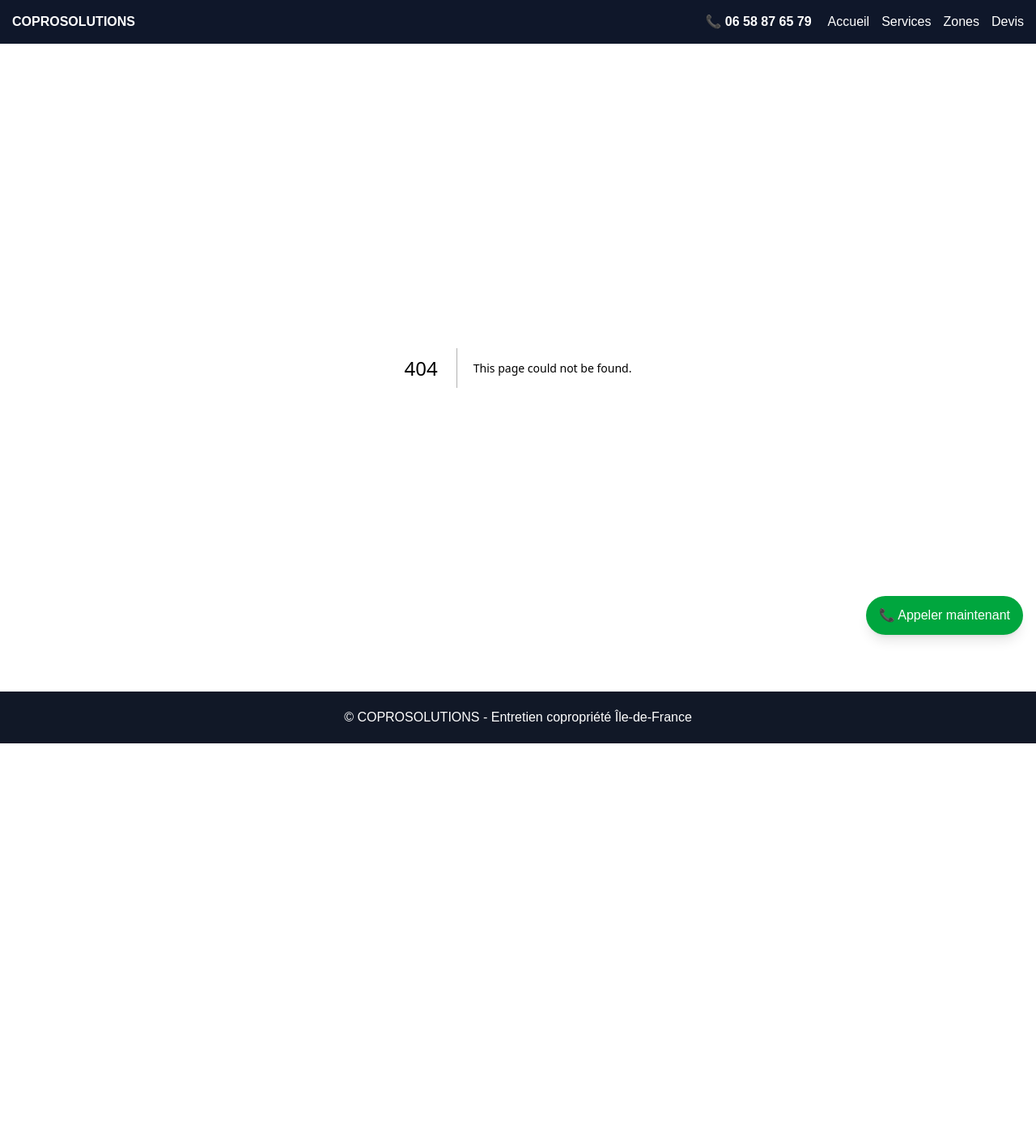
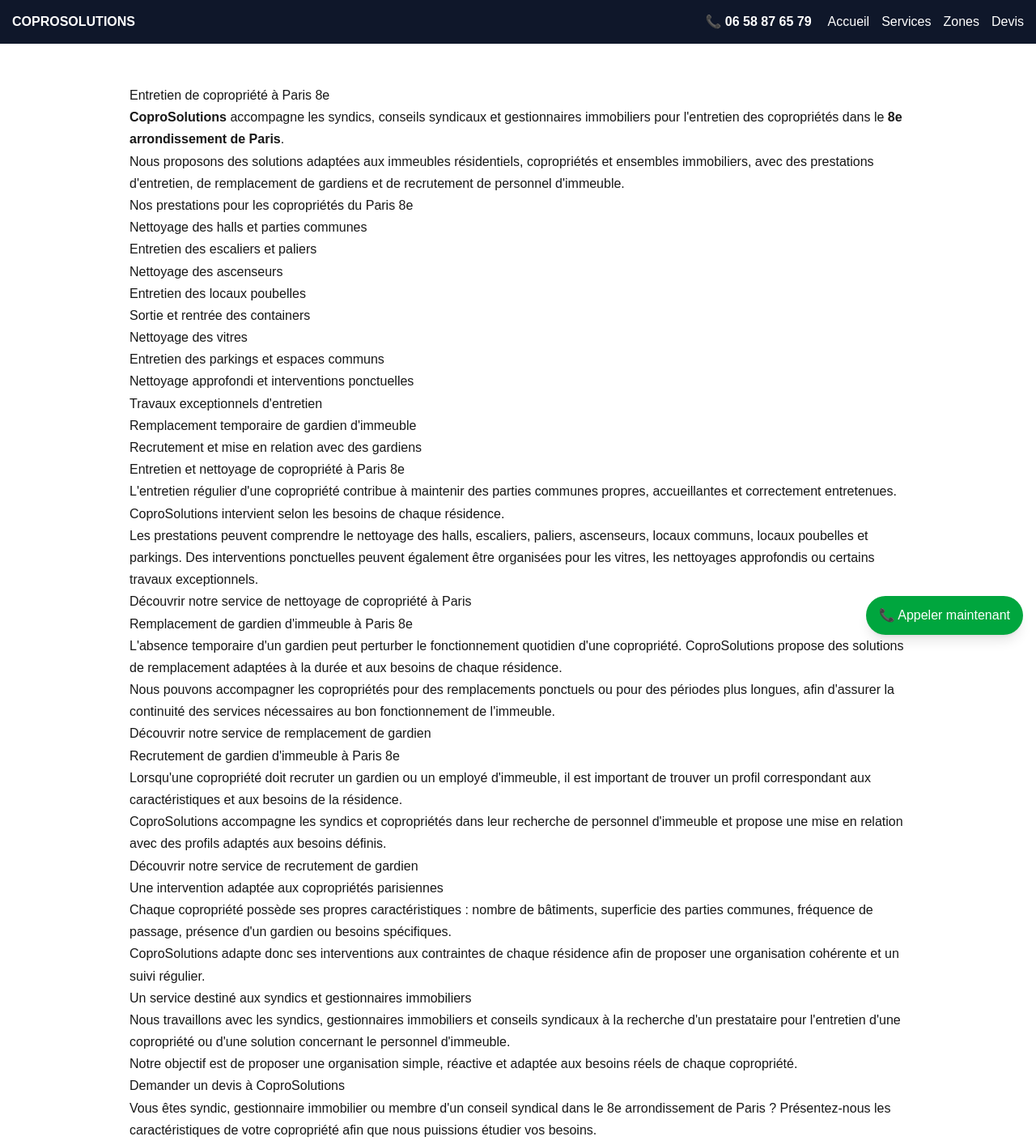
Before and after one commit to amadtag/coprosolutions, a Next.js app: page /zones/paris-8 in a window 1280 px wide. Before the commit this address had no page. Shown: the top 1414 px of the page at 81% size. Before the commit the page ends 918 px from the top, so only its background shows below. Built offline with nearby package versions, Linux system fonts and the light colour scheme.

Commit message:
Ajout de la page Paris 8e

```diff
--- a/app/sitemap.ts
+++ b/app/sitemap.ts
@@ -143,6 +143,11 @@
     },
 
     // Paris
+  {
+  url: `${baseUrl}/zones/paris-8`,
+  changeFrequency: "monthly",
+  priority: 0.9,
+},
     {
   url: `${baseUrl}/zones/paris-9`,
   changeFrequency: "monthly",
--- /dev/null
+++ b/app/zones/paris-8/page.tsx
@@ -0,0 +1,195 @@
+import type { Metadata } from "next";
+
+export const metadata: Metadata = {
+  title:
+    "Entretien de copropriété à Paris 8e | Nettoyage et gardiens | CoproSolutions",
+  description:
+    "CoproSolutions accompagne les syndics et copropriétés du 8e arrondissement de Paris pour l'entretien, le nettoyage, le remplacement et le recrutement de gardiens d'immeuble.",
+  alternates: {
+    canonical: "/zones/paris-8",
+  },
+};
+
+export default function Page() {
+  return (
+    <main
+      style={{
+        maxWidth: "1000px",
+        margin: "0 auto",
+        padding: "50px 20px",
+        lineHeight: 1.7,
+      }}
+    >
+      <h1>
+        Entretien de copropriété à Paris 8e
+      </h1>
+
+      <p>
+        <strong>CoproSolutions</strong> accompagne les syndics, conseils
+        syndicaux et gestionnaires immobiliers pour l'entretien des
+        copropriétés dans le <strong>8e arrondissement de Paris</strong>.
+      </p>
+
+      <p>
+        Nous proposons des solutions adaptées aux immeubles résidentiels,
+        copropriétés et ensembles immobiliers, avec des prestations
+        d'entretien, de remplacement de gardiens et de recrutement de
+        personnel d'immeuble.
+      </p>
+
+      <h2>Nos prestations pour les copropriétés du Paris 8e</h2>
+
+      <ul>
+        <li>Nettoyage des halls et parties communes</li>
+        <li>Entretien des escaliers et paliers</li>
+        <li>Nettoyage des ascenseurs</li>
+        <li>Entretien des locaux poubelles</li>
+        <li>Sortie et rentrée des containers</li>
+        <li>Nettoyage des vitres</li>
+        <li>Entretien des parkings et espaces communs</li>
+        <li>Nettoyage approfondi et interventions ponctuelles</li>
+        <li>Travaux exceptionnels d'entretien</li>
+        <li>Remplacement temporaire de gardien d'immeuble</li>
+        <li>Recrutement et mise en relation avec des gardiens</li>
+      </ul>
+
+      <h2>Entretien et nettoyage de copropriété à Paris 8e</h2>
+
+      <p>
+        L'entretien régulier d'une copropriété contribue à maintenir des
+        parties communes propres, accueillantes et correctement entretenues.
+        CoproSolutions intervient selon les besoins de chaque résidence.
+      </p>
+
+      <p>
+        Les prestations peuvent comprendre le nettoyage des halls, escaliers,
+        paliers, ascenseurs, locaux communs, locaux poubelles et parkings.
+        Des interventions ponctuelles peuvent également être organisées pour
+        les vitres, les nettoyages approfondis ou certains travaux
+        exceptionnels.
+      </p>
+
+      <p>
+        <a href="/nettoyage-copropriete-paris">
+          Découvrir notre service de nettoyage de copropriété à Paris
+        </a>
+      </p>
+
+      <h2>Remplacement de gardien d'immeuble à Paris 8e</h2>
+
+      <p>
+        L'absence temporaire d'un gardien peut perturber le fonctionnement
+        quotidien d'une copropriété. CoproSolutions propose des solutions de
+        remplacement adaptées à la durée et aux besoins de chaque résidence.
+      </p>
+
+      <p>
+        Nous pouvons accompagner les copropriétés pour des remplacements
+        ponctuels ou pour des périodes plus longues, afin d'assurer la
+        continuité des services nécessaires au bon fonctionnement de
+        l'immeuble.
+      </p>
+
+      <p>
+        <a href="/remplacement-gardien">
+          Découvrir notre service de remplacement de gardien
+        </a>
+      </p>
+
+      <h2>Recrutement de gardien d'immeuble à Paris 8e</h2>
+
+      <p>
+        Lorsqu'une copropriété doit recruter un gardien ou un employé
+        d'immeuble, il est important de trouver un profil correspondant aux
+        caractéristiques et aux besoins de la résidence.
+      </p>
+
+      <p>
+        CoproSolutions accompagne les syndics et copropriétés dans leur
+        recherche de personnel d'immeuble et propose une mise en relation avec
+        des profils adaptés aux besoins définis.
+      </p>
+
+      <p>
+        <a href="/recrutement-gardien">
+          Découvrir notre service de recrutement de gardien
+        </a>
+      </p>
+
+      <h2>Une intervention adaptée aux copropriétés parisiennes</h2>
+
+      <p>
+        Chaque copropriété possède ses propres caractéristiques : nombre de
+        bâtiments, superficie des parties communes, fréquence de passage,
+        présence d'un gardien ou besoins spécifiques.
+      </p>
+
+      <p>
+        CoproSolutions adapte donc ses interventions aux contraintes de chaque
+        résidence afin de proposer une organisation cohérente et un suivi
+        régulier.
+      </p>
+
+      <h2>Un service destiné aux syndics et gestionnaires immobiliers</h2>
+
+      <p>
+        Nous travaillons avec les syndics, gestionnaires immobiliers et
+        conseils syndicaux à la recherche d'un prestataire pour l'entretien
+        d'une copropriété ou d'une solution concernant le personnel
+        d'immeuble.
+      </p>
+
+      <p>
+        Notre objectif est de proposer une organisation simple, réactive et
+        adaptée aux besoins réels de chaque copropriété.
+      </p>
+
+      <h2>Demander un devis à CoproSolutions</h2>
+
+      <p>
+        Vous êtes syndic, gestionnaire immobilier ou membre d'un conseil
+        syndical dans le 8e arrondissement de Paris ? Présentez-nous les
+        caractéristiques de votre copropriété afin que nous puissions étudier
+        vos besoins.
+      </p>
+
+      <p>
+        <a href="/contact">
+          Demander un devis gratuit
+        </a>
+      </p>
+
+      <p>
+        <a href="tel:+33658876579">
+          📞 Appeler CoproSolutions au 06 58 87 65 79
+        </a>
+      </p>
+
+      <h2>Autres secteurs desservis à Paris</h2>
+
+      <p>
+        CoproSolutions développe également ses services dans les autres
+        arrondissements de Paris et notamment dans les secteurs de l'ouest
+        parisien et les communes limitrophes.
+      </p>
+
+      <p>
+        <a href="/zones/paris-9">
+          Entretien de copropriété à Paris 9e
+        </a>
+      </p>
+
+      <p>
+        <a href="/zones/paris-15">
+          Entretien de copropriété à Paris 15e
+        </a>
+      </p>
+
+      <p>
+        <a href="/zones/paris-75">
+          Voir nos services à Paris
+        </a>
+      </p>
+    </main>
+  );
+}
```
